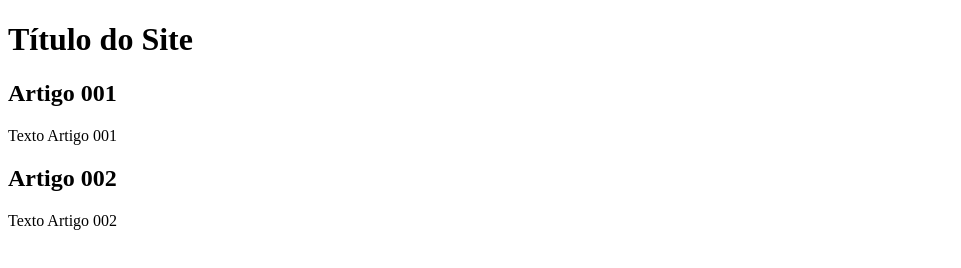
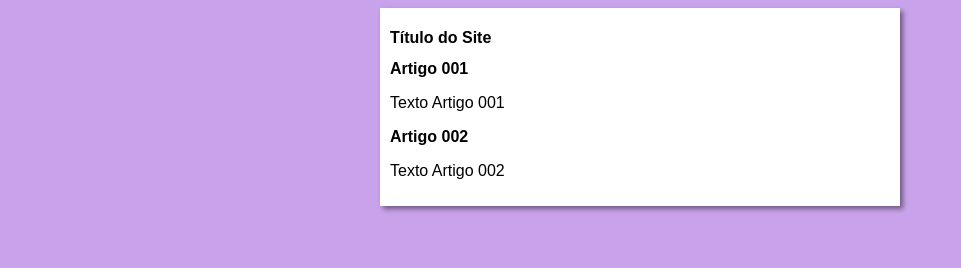
Before and after one commit to Jessieerthal/projeto-site, a plain HTML site: page index.html in a window 1280 px wide. Shown: the whole page, without its empty margins (0-961 px from the left). Drawn offline with Linux system fonts and the light colour scheme.

Commit message:
iniciei o design

```diff
--- /dev/null
+++ b/estilos/style.css
@@ -0,0 +1,17 @@
+*{
+    font-family:Arial, Helvetica, sans-serif ;
+    font-size: 16px;
+}
+
+body {
+    background-color: rgb(201, 162, 236);
+
+}
+
+main{
+    background-color:white ;
+    width: 500px;
+    margin: auto;
+    padding: 10px;
+    box-shadow: 3px 3px 5px  rgba(0, 0, 0, 0.459);
+}
--- a/index.html
+++ b/index.html
@@ -4,6 +4,7 @@
     <meta charset="UTF-8">
     <meta name="viewport" content="width=device-width, initial-scale=1.0">
     <title>Título do Site</title>
+    <link rel="stylesheet" href="estilos/style.css">
 </head>
 <body>
     <main>
```
